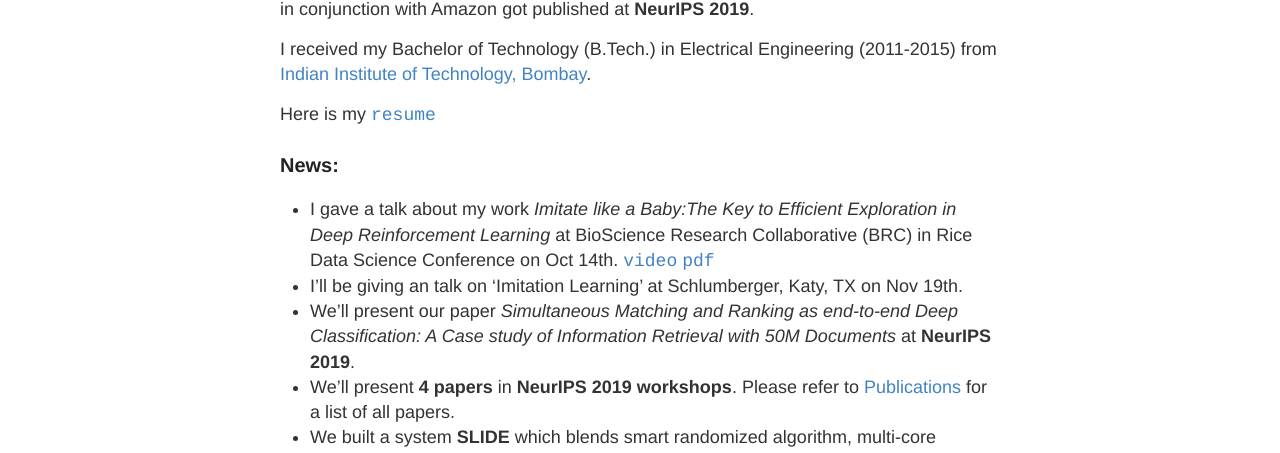
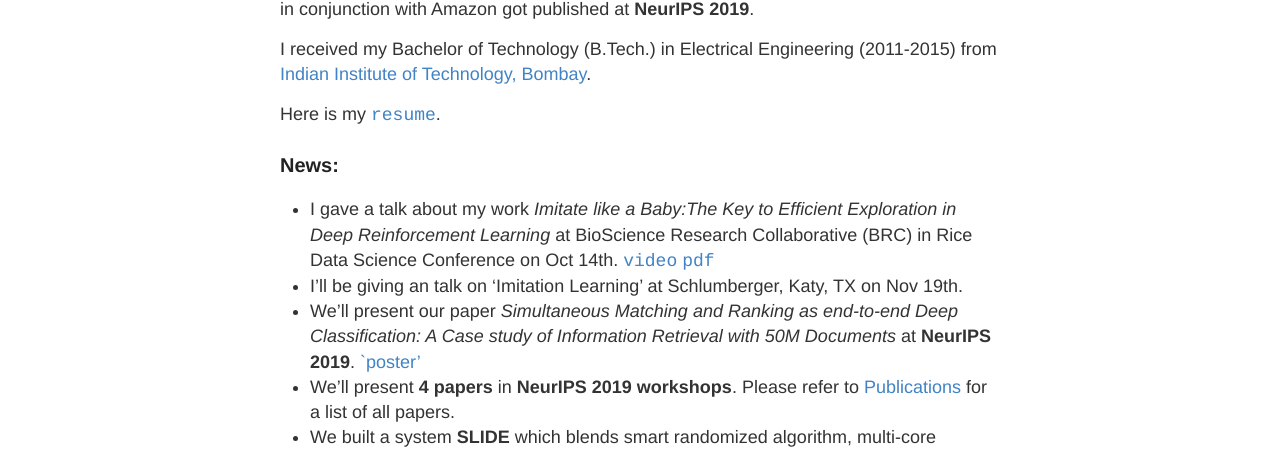
Before and after one commit to gaurav16gupta/gaurav16gupta.github.io, a Jekyll site: the page built from index.md, in a window 1280 px wide. Shown: the part 424-877 px from the top of the page. Built offline with Jekyll 4.4.1, drawn with Linux system fonts in a browser that asks for light colours.

Commit message:
added poster link to home page

```diff
--- a/index.md
+++ b/index.md
@@ -9,11 +9,11 @@ I previously interned as an *Applied Scientist* at **Amazon Search**, Palo Alto
 
 I received my Bachelor of Technology (B.Tech.) in Electrical Engineering (2011-2015) from [Indian Institute of Technology, Bombay](http://www.iitb.ac.in).
 
-Here is my [`resume`](https://tharun24.github.io/Resume.pdf)
+Here is my [`resume`](https://tharun24.github.io/Resume.pdf).
 
 ### News:
 * I gave a talk about my work *Imitate like a Baby:The Key to Efficient Exploration in Deep Reinforcement Learning* at BioScience Research Collaborative (BRC) in Rice Data Science Conference on Oct 14th. [`video`](https://www.youtube.com/watch?v=BzCE1tA9QeI&list=PLcsG4X8Zn_UD-U-uOKeq6SwoIJTcf_mbd&index=15)   [`pdf`](https://tharun24.github.io/AAAI_Imitation.pdf)
 * I'll be giving an talk on 'Imitation Learning' at Schlumberger, Katy, TX on Nov 19th.
-* We'll present our paper *Simultaneous Matching and Ranking as end-to-end Deep Classification: A Case study of Information Retrieval with 50M Documents* at **NeurIPS 2019**.
+* We'll present our paper *Simultaneous Matching and Ranking as end-to-end Deep Classification: A Case study of Information Retrieval with 50M Documents* at **NeurIPS 2019**. [`poster'](https://tharun24.github.io/Tharun_Medini_poster.pdf)
 * We'll present __4 papers__ in __NeurIPS 2019 workshops__. Please refer to [Publications](publications.md) for a list of all papers.
 * We built a system __SLIDE__ which blends smart randomized algorithm, multi-core parallelism and workload optimization to train fully connected neural networks __3.5x faster__ on __CPU__ than NVIDIA Tesla __V-100 GPU__ for large output space problems (extreme classification). Our work featured in __IEEE Spectrum Journal Watch__ ([Hash Your Way To a Better Neural Network](https://spectrum.ieee.org/tech-talk/computing/hardware/algorithms-and-hardware-for-deep-learning)). The article was authored by [David Schneider](https://spectrum.ieee.org/author/schneider-david).
```
